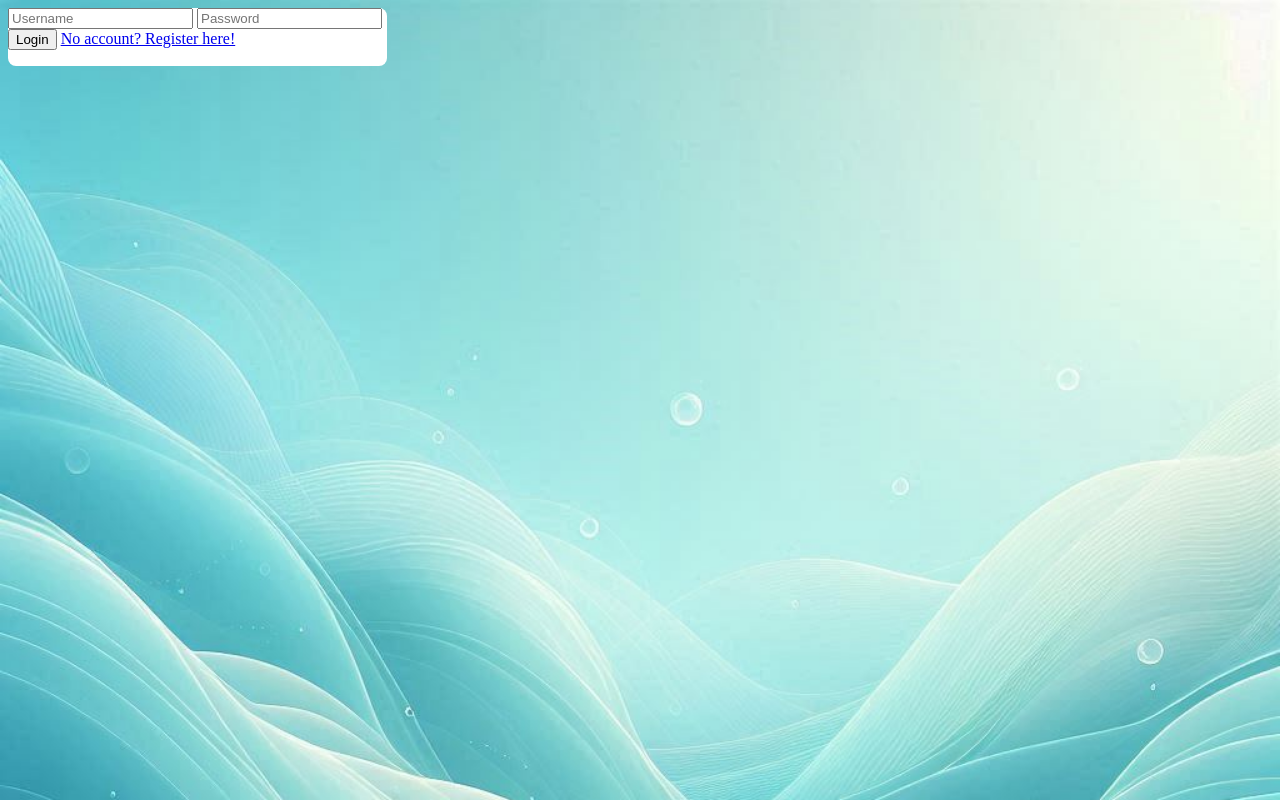
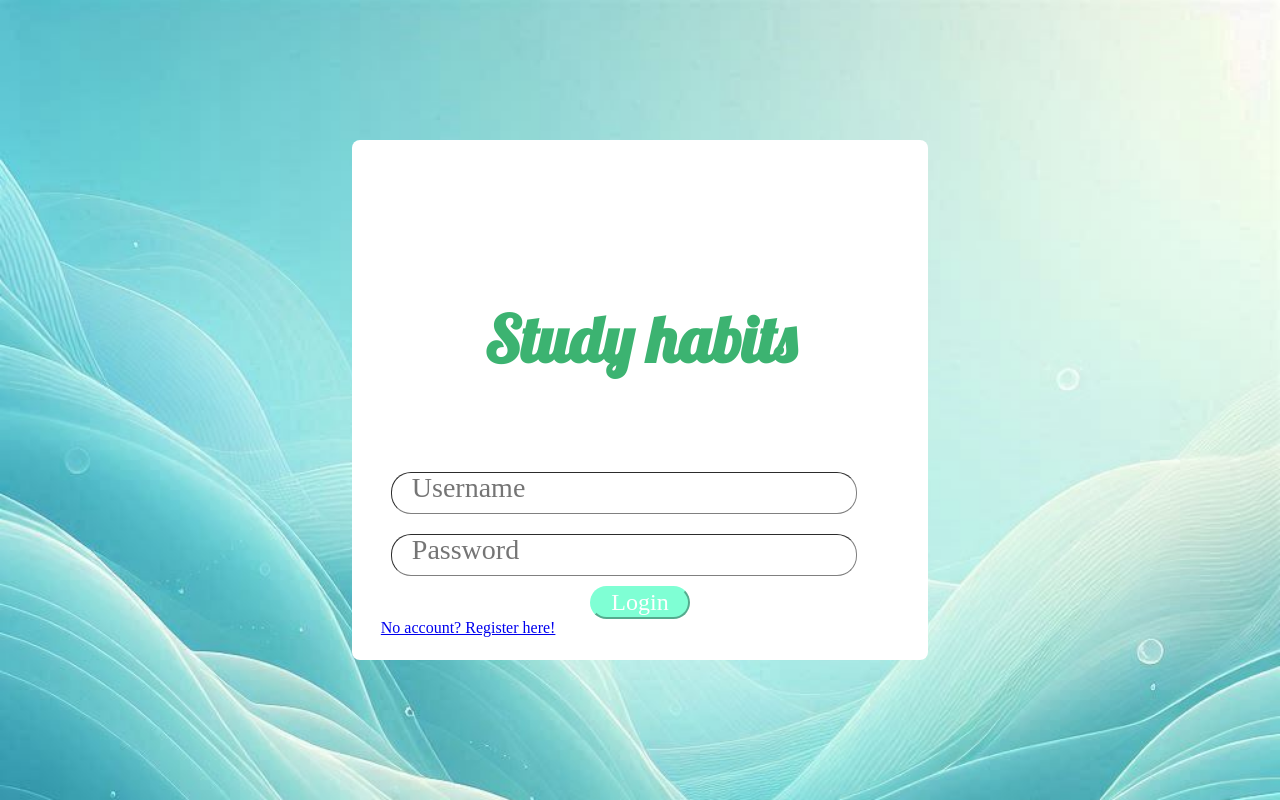
Before and after one commit to Introspectivegorilla/Final_project, a Flask app: page /login in a window 1280 px wide. Run offline with Flask 3, Linux system fonts and the light colour scheme; some libraries are stand-ins or nearby versions.

Commit message:
More formatting. Fun

```diff
--- a/app.py
+++ b/app.py
@@ -65,7 +65,9 @@ def home():
 def login():
 
     # Forgets any user id. For some reason. That I do not know.
-    session.clear()
+    if 'user_id' in session:
+        return redirect("/")
+
 
     if request.method == "POST":
         if not request.form.get("username"):
@@ -164,6 +166,5 @@ def play(set_id):
 @app.route("/logout",methods=["GET","POST"])
 def logout():
 
-
     session.clear()
     return redirect(url_for('login'))
--- a/static/styles.css
+++ b/static/styles.css
@@ -8,6 +8,10 @@ body {
     background-repeat: no-repeat;
     background-attachment: fixed;
     background-size:cover;
+
+    margin:0;
+    box-sizing:border-box;
+    padding:0;
 
 }
 
@@ -40,8 +44,9 @@ body {
 
 .h1 {
 
-    font-family: 'Crimson', Quicksand;
+    font-family: 'Nunito Sans', Quicksand;
     font-size:36px;
+    color:mediumseagreen;
 }
 
 
@@ -154,16 +159,66 @@ body {
 .container {
 
     display:flex;
+    justify-content:center;
+    align-items:center;
+    align-content:center;
+    height:100vh;
 }
 
 .box4 {
 
+    display:flex;
+    border-radius:8px;
+    background-color:white;
+    height:65%;
+    width:45%;
+    align-items:center;
     justify-content:center;
-    align-items:center;
     flex-direction:column;
+}
 
-    background-color:white;
-    border-radius:8px;
-    height:45%;
-    width:30%;
+
+.form {
+
+    display:flex;
+    flex-direction:column;
+    border-radius:20px;
+    resize:none;
+    width:90%;
+    height:12%;
+    margin:10px;
+    padding:20px;
+    border-width:1px;
+    border-color:grey;
+
+
 }
+
+
+.mainLoginInput::placeholder { /* Chrome, Firefox, Opera, Safari 10.1+ */
+    font-family: 'Nunito Sans', Quicksand;
+    font-size:28px;
+}
+
+.login {
+
+    border-radius:40px;
+    background-color:aquamarine;
+    color:white;
+    font-family:'Nunito Sans';
+    font-size:24px;
+    height:45px;
+    width:100px;
+    border-color:aquamarine;
+    align-self:center;
+
+
+}
+
+
+.h2welcome {
+
+    font-family:'Lobster',cursive;
+    color:mediumseagreen;
+    font-size:64px;
+}
--- a/templates/home.html
+++ b/templates/home.html
@@ -1,4 +1,3 @@
-
 {% extends 'layout.html' %}
 
 
--- a/templates/login.html
+++ b/templates/login.html
@@ -1,6 +1,12 @@
 <head>
 
 <link href="/static/styles.css" rel = 'stylesheet'>
+
+
+<link rel="preconnect" href="https://fonts.googleapis.com">
+<link rel="preconnect" href="https://fonts.gstatic.com" crossorigin>
+<link href="https://fonts.googleapis.com/css2?family=Lobster&display=swap" rel="stylesheet">
+
 
 </head>
 
@@ -8,13 +14,16 @@
 
 <div class="container">
 
+
+
     <div class = 'box4'>
+        <h2 class="h2welcome">Study habits</h2>
+        <form class='form' action ="/login" method="post">
 
-        <form action ="/login" method="post">
+            <input class='form mainLoginInput' name="username" type="text" placeholder = "Username">
+            <input class='form mainLoginInput' name="password" type="text" placeholder = "Password">
+            <button class="login" type="submit">Login</button>
 
-            <input name="username" type="text" placeholder = "Username">
-            <input name="password" type="text" placeholder = "Password">
-            <button type="submit">Login</button>
 
             <a href="{{ url_for('register')}}">No account? Register here!</a>
 
```
Also changed, not shown: templates/layout.html (+9 -1 lines), flashcards.db, 4 other files.
